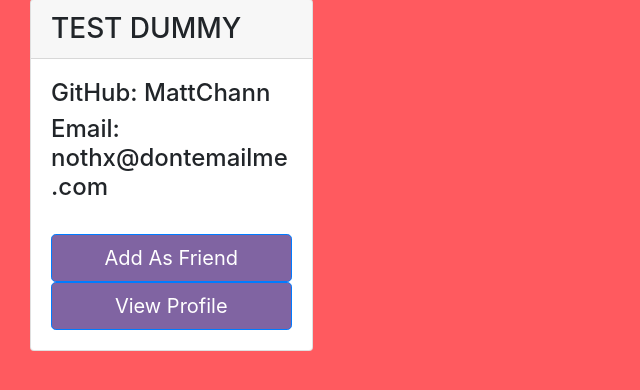
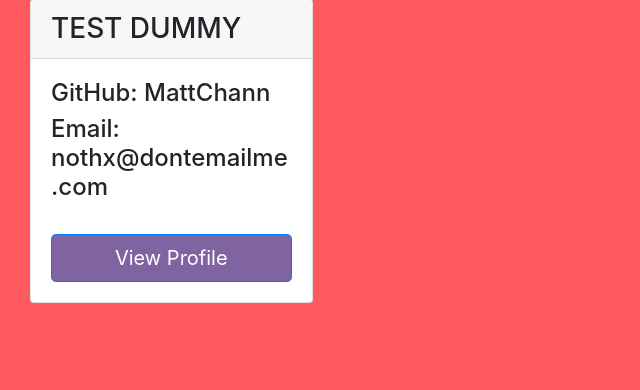
Before and after one commit to SolonEDU/assemblr, a Flask app: page /find in a window 1280 px wide. Shown: the part 114-504 px from the top of the page, without its empty margins (0-640 px from the left). Run offline with Flask 2, Linux system fonts and the light colour scheme; the visitor is signed in with stand-in values (Sample User, id 1); data comes from the database, SQL or seed files in the repository; data that the repository does not hold is empty; some libraries are stand-ins or nearby versions.

Commit message:
Fix adding

```diff
--- a/templates/find.html
+++ b/templates/find.html
@@ -8,15 +8,8 @@ body %}
 				<div class="card-body">
 					<h4>GitHub: MattChann</h4>
 					<h4>Email: nothx@dontemailme.com</h4>
-					<br />
-					<form action="/find" method="POST">
-						<button type="submit" class="btn btn-primary btn-lg btn-block">
-							Add As Friend
-						</button>
-					</form>
-					<a href="/profile/0" class="btn btn-primary btn-lg btn-block"
-						>View Profile</a
-					>
+					<br>
+                    <a href="/profile/0" class="btn btn-primary btn-lg btn-block">View Profile</a>
 				</div>
 			</div>
 		</div>
@@ -27,12 +20,14 @@ body %}
 				<div class="card-body">
 					<h4>GitHub: {{user.github}}</h4>
 					<h4>Email: {{user.email}}</h4>
-					<br />
-					<a
-						href="/profile/{{user.uid}}"
-						class="btn btn-primary btn-lg btn-block"
-						>View Profile</a
-					>
+                    <br>
+                    <form action="/addfriend" method="POST">
+                        <input type="hidden" id="friendid" name="friendid" value={{user.uid}}>
+						<button type="submit" class="btn btn-primary btn-lg btn-block">
+							Add As Friend
+						</button>
+					</form>
+					<a href="/profile/{{user.uid}}" class="btn btn-primary btn-lg btn-block">View Profile</a>
 				</div>
 			</div>
 		</div>
```
